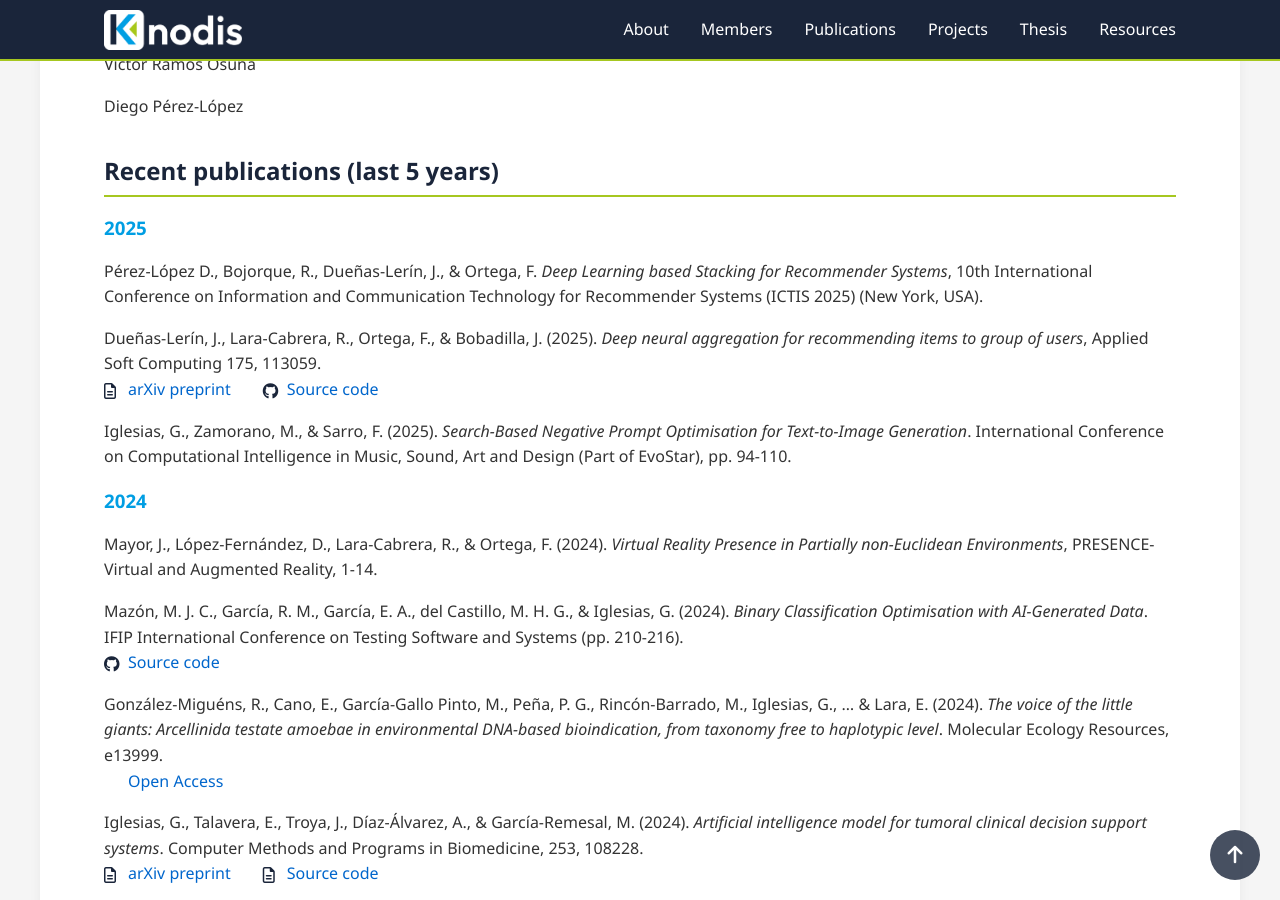
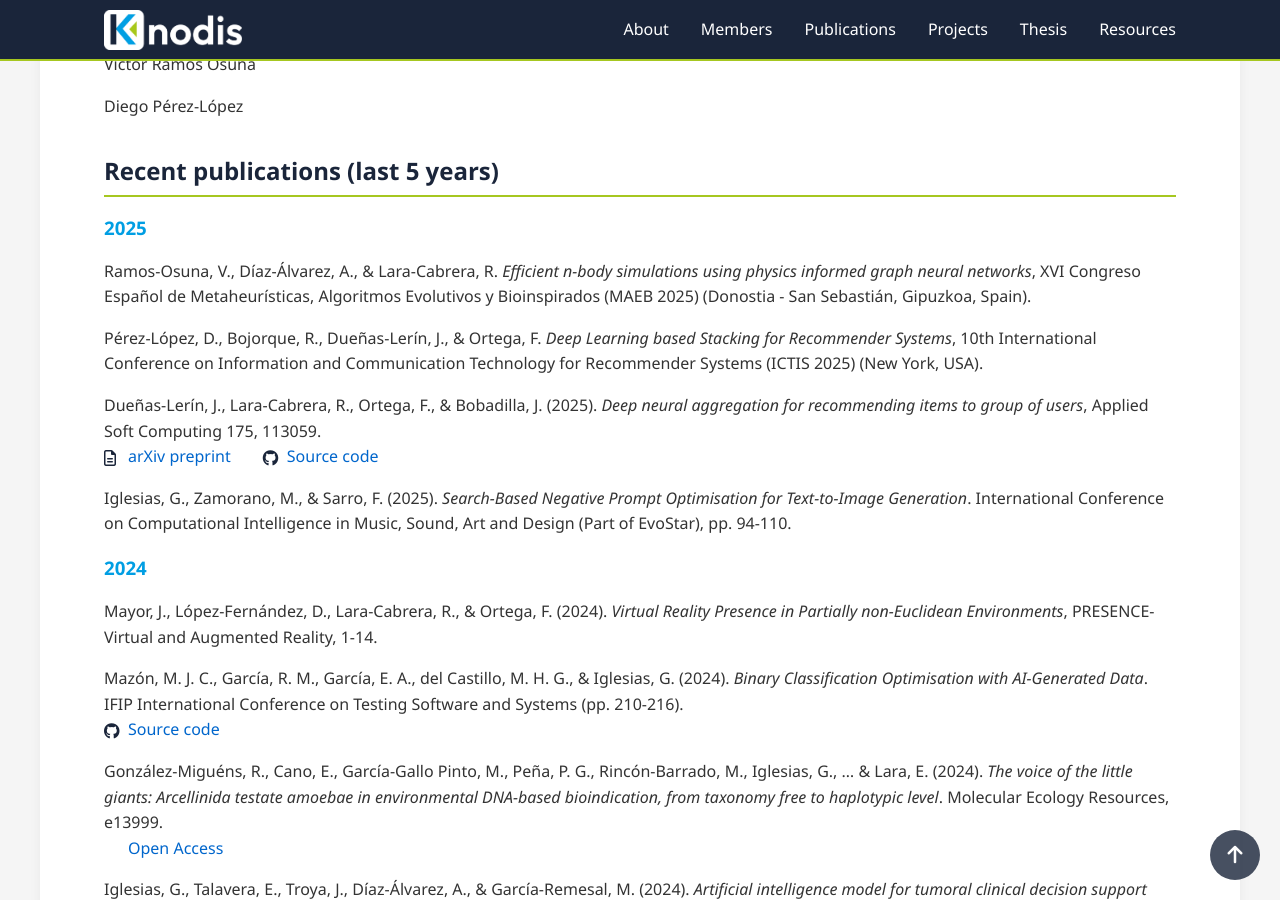
Before and after one commit to KNODIS-Research-Group/knodis-research-group.github.io, a Jekyll site: the page built from index.md, in a window 1280 px wide and 900 px high, scrolled down 1854 px. Built offline with Jekyll 4.4.1, drawn with Linux system fonts in a browser that asks for light colours.

Commit message:
Añadido paper del MAEB

```diff
--- a/index.md
+++ b/index.md
@@ -58,7 +58,8 @@ Through this blend of cutting-edge research, innovation in teaching, and industr
 ## Recent publications (last 5 years)
 
 ### 2025
-- Pérez-López D., Bojorque, R., Dueñas-Lerín, J., & Ortega, F. *Deep Learning based Stacking for Recommender Systems*, 10th International Conference on Information and Communication Technology for Recommender Systems (ICTIS 2025) (New York, USA).
+- Ramos-Osuna, V., Díaz-Álvarez, A., & Lara-Cabrera, R. *Efficient n-body simulations using physics informed graph neural networks*, XVI Congreso Español de Metaheurísticas, Algoritmos Evolutivos y Bioinspirados (MAEB 2025) (Donostia - San Sebastián, Gipuzkoa, Spain).
+- Pérez-López, D., Bojorque, R., Dueñas-Lerín, J., & Ortega, F. *Deep Learning based Stacking for Recommender Systems*, 10th International Conference on Information and Communication Technology for Recommender Systems (ICTIS 2025) (New York, USA).
 - Dueñas-Lerín, J., Lara-Cabrera, R., Ortega, F., & Bobadilla, J. (2025). *Deep neural aggregation for recommending items to group of users*, Applied Soft Computing 175, 113059.
   - [arXiv preprint](https://arxiv.org/abs/2307.09447)
   - [Source code](https://github.com/KNODIS-Research-Group/dl-cf-groups-deep-aggregation)
```
